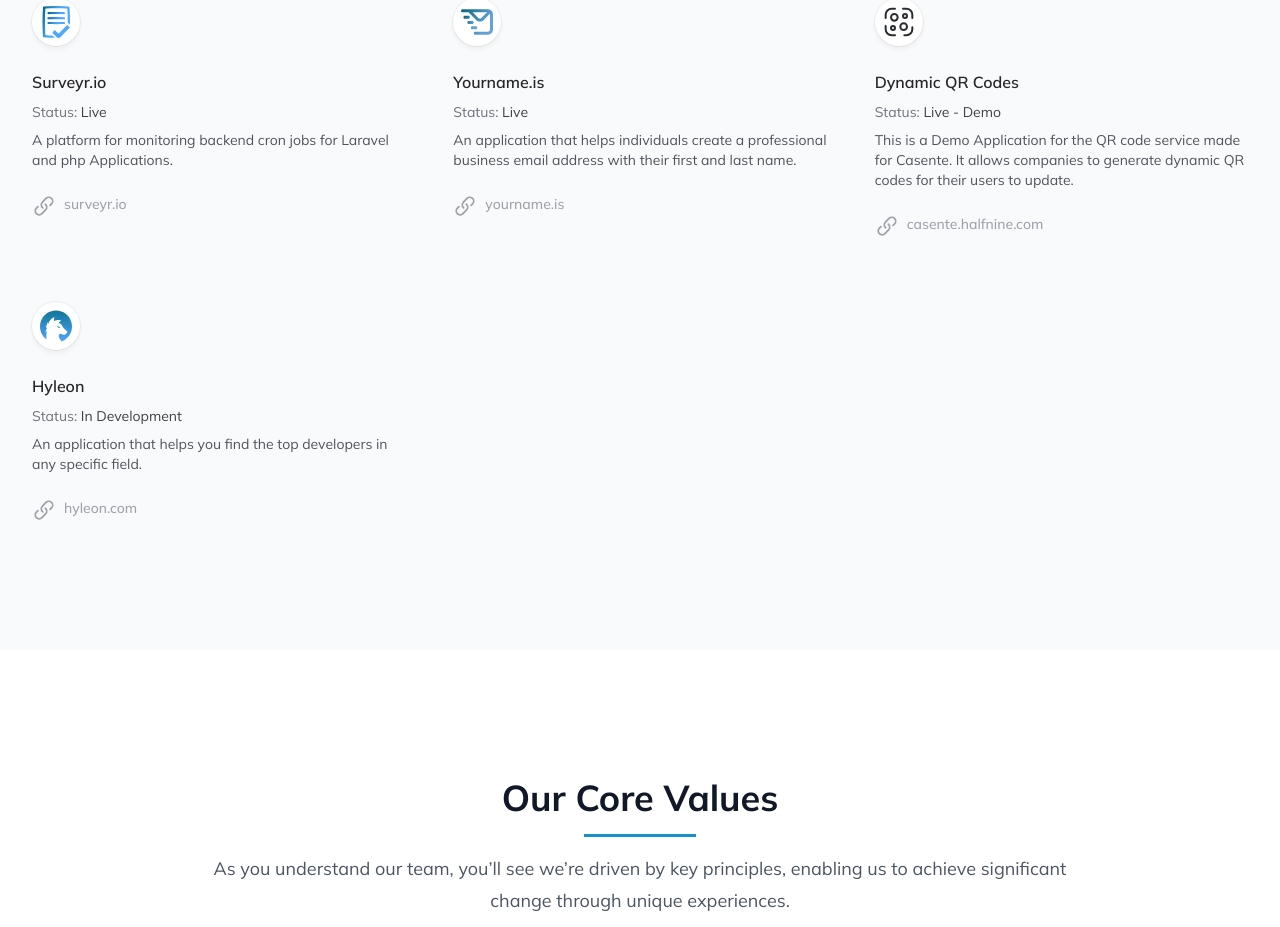
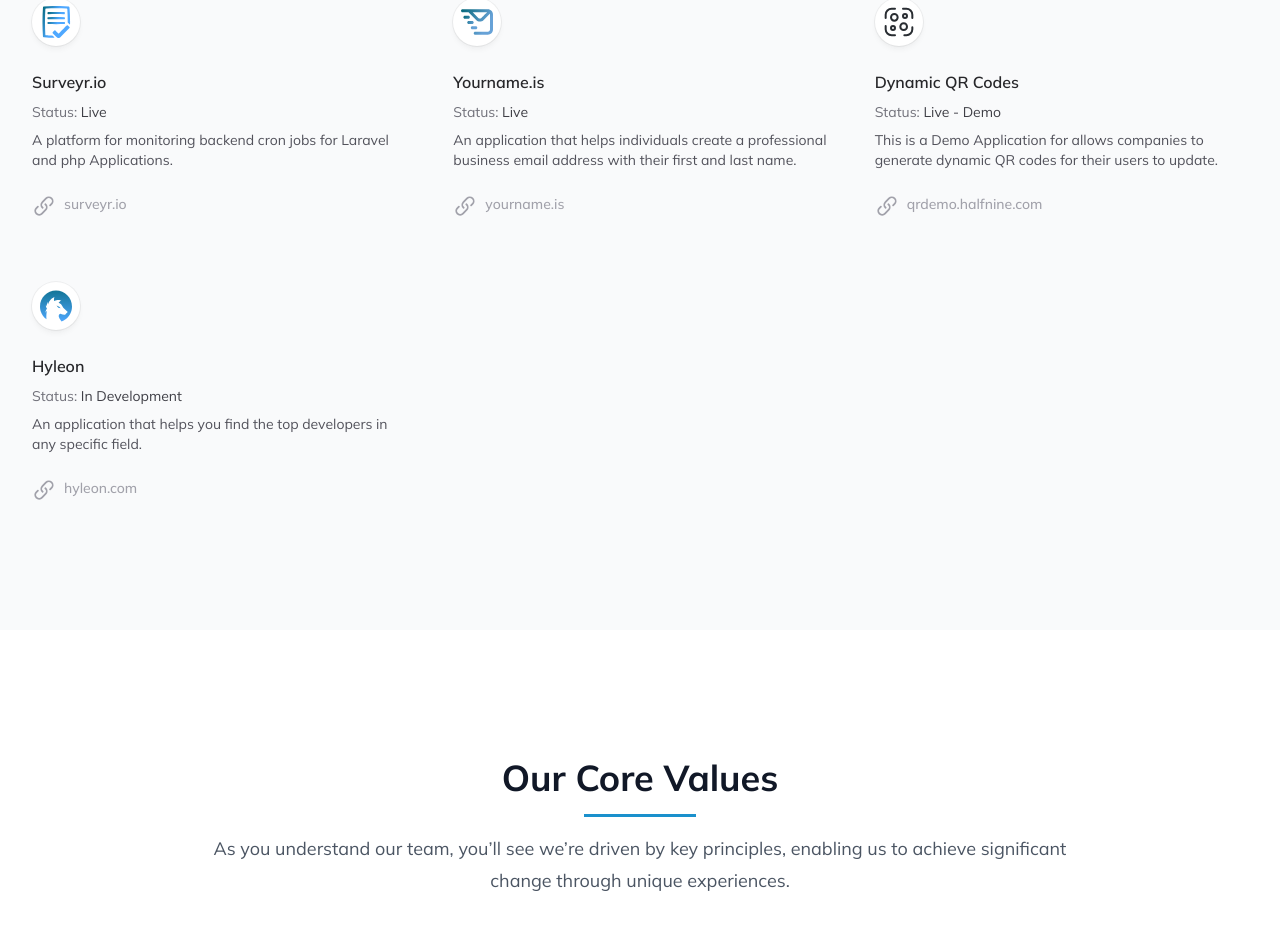
Before and after one commit to ochoadan/halfnine, a Next.js app: page /about in a window 1280 px wide. Shown: the part 1213-2140 px from the top of the page. Built offline with nearby package versions, Linux system fonts and the light colour scheme.

Commit message:
Update page.tsx

```diff
--- a/src/app/about/page.tsx
+++ b/src/app/about/page.tsx
@@ -47,8 +47,8 @@ const projects = [
     name: 'Dynamic QR Codes',
     status: "Live - Demo",
     description:
-      'This is a Demo Application for the QR code service made for Casente. It allows companies to generate dynamic QR codes for their users to update.',
-    link: { href: 'https://casente.halfnine.com', label: 'casente.halfnine.com' },
+      'This is a Demo Application for allows companies to generate dynamic QR codes for their users to update.',
+    link: { href: 'https://qrdemo.halfnine.com', label: 'qrdemo.halfnine.com' },
     logo: logoCasente,
   },
   {
```
